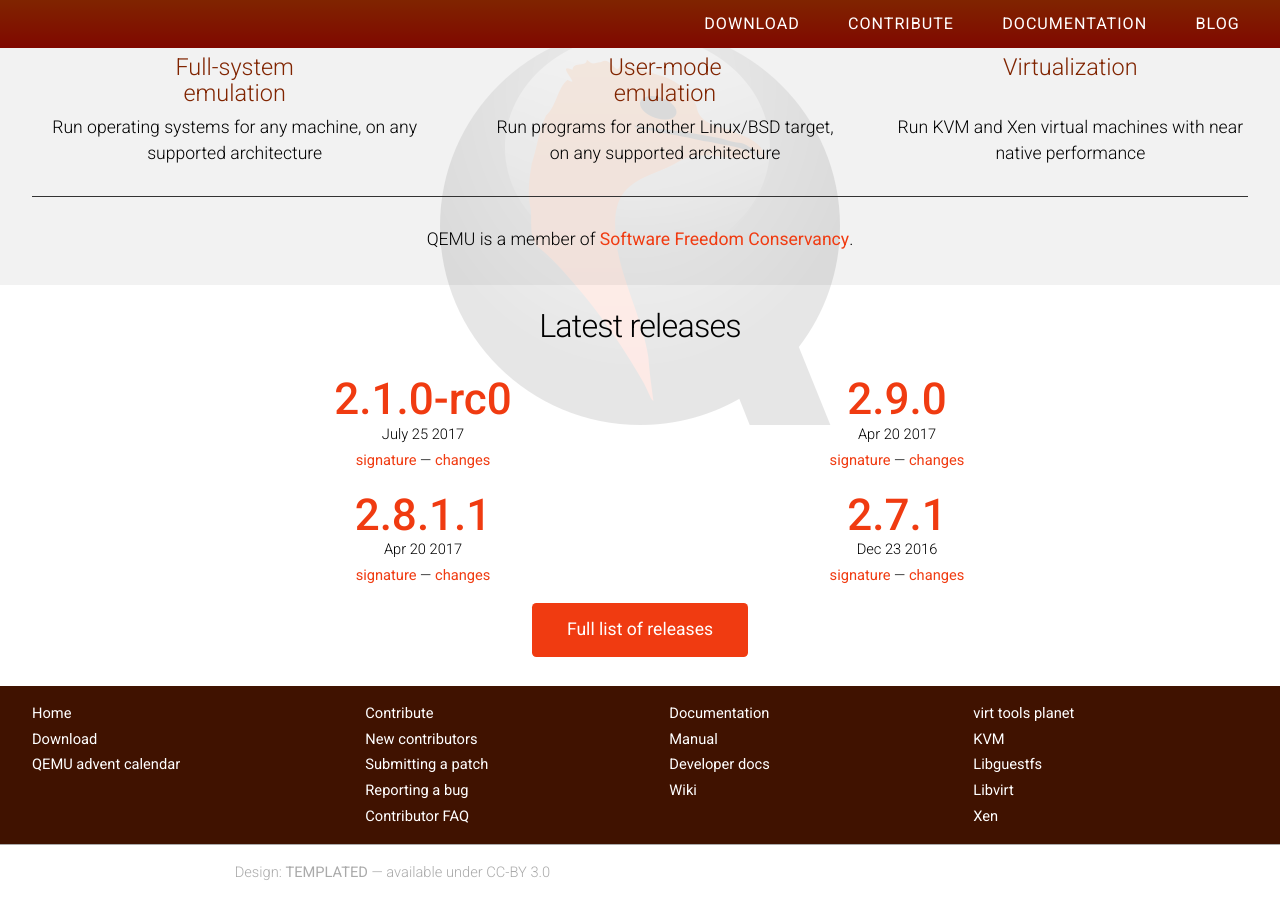
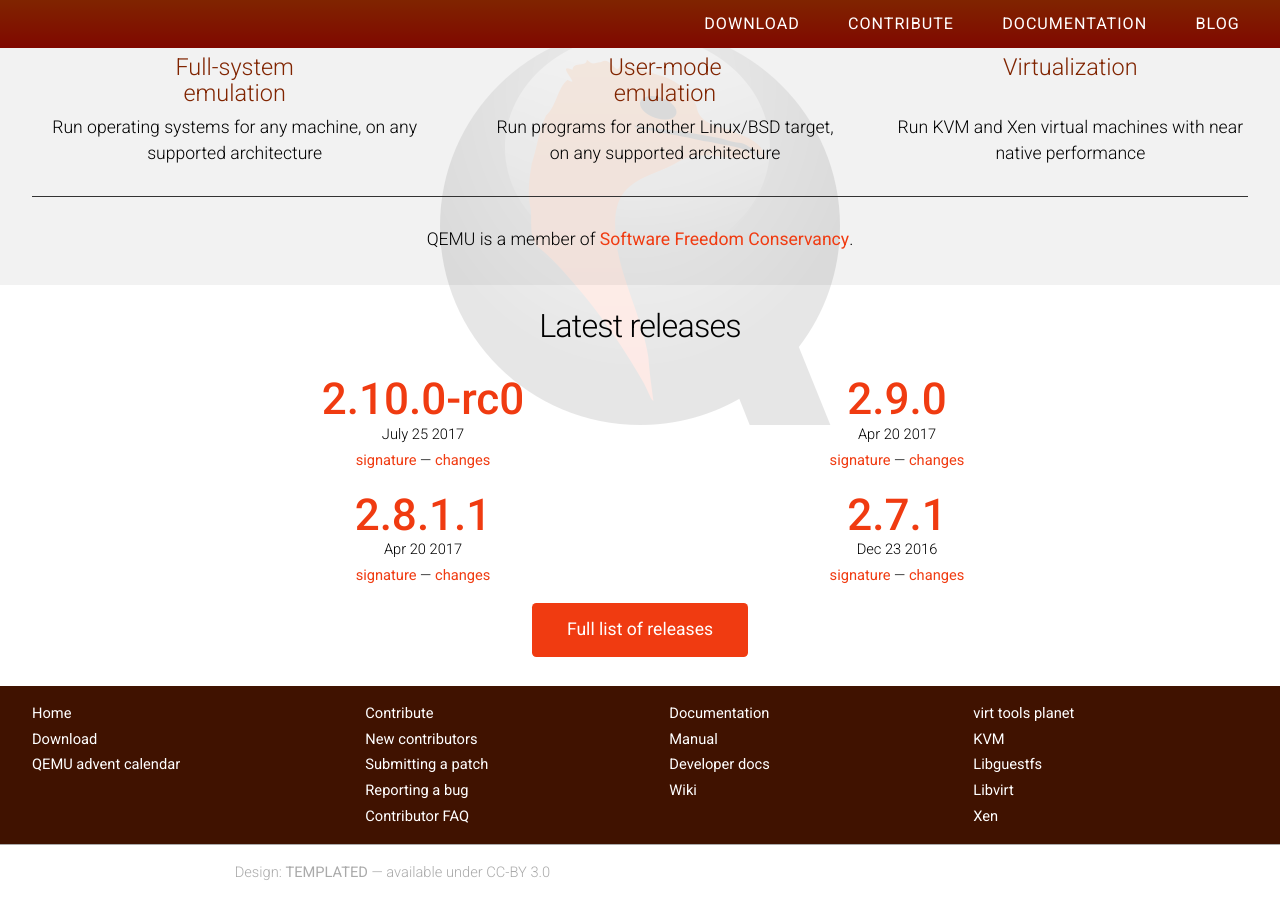
Before and after one commit to qemu/qemu-web, a Jekyll site: the page built from index.html, in a window 1280 px wide and 900 px high, scrolled down 685 px. Built offline with Jekyll 4.4.1, drawn with Linux system fonts in a browser that asks for light colours; nearby versions of some CDN libraries.

Commit message:
stringify 2.10 "branch" field to avoid version getting truncated

```diff
--- a/_data/releases.yml
+++ b/_data/releases.yml
@@ -1,4 +1,4 @@
-- branch: 2.10
+- branch: "2.10"
   patch: 0-rc0
   date: "July 25 2017"
 - branch: 2.9
```
